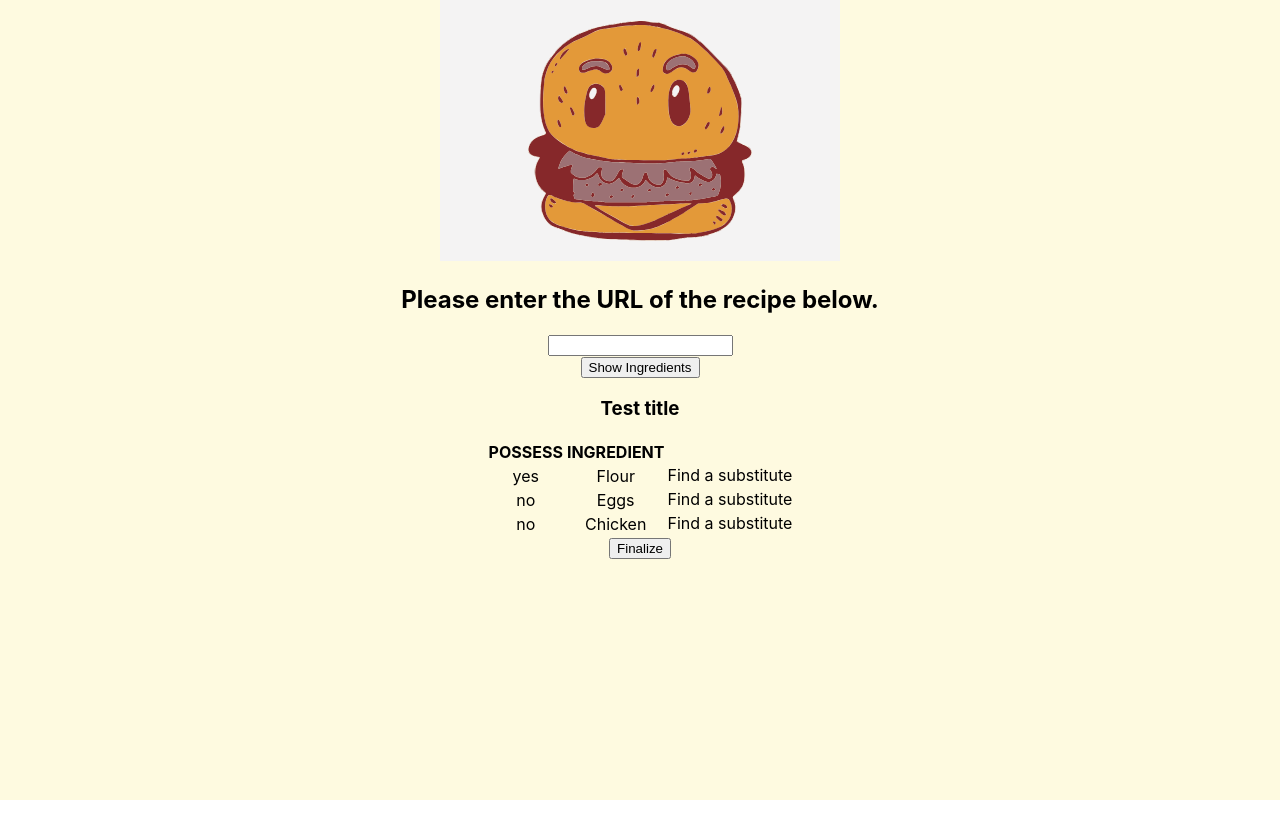
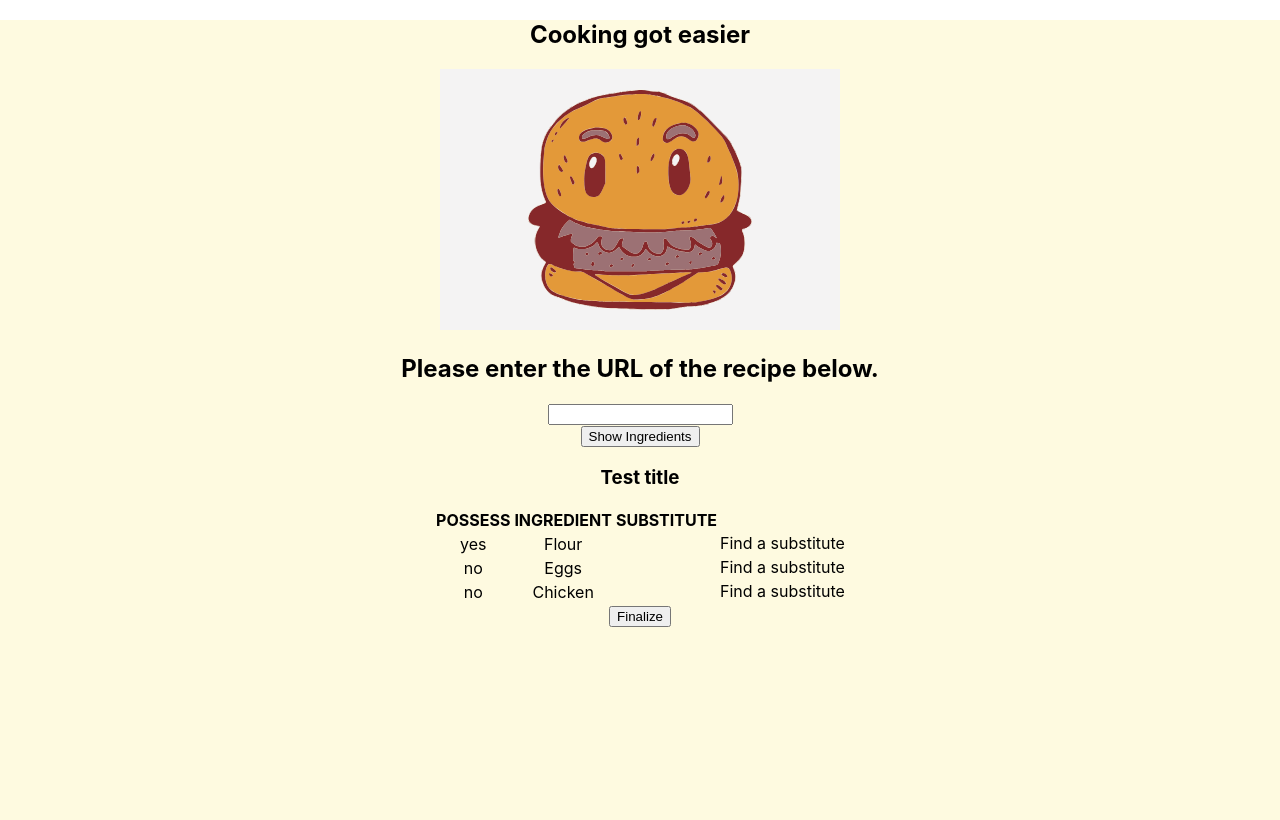
Before and after one commit to SallyLim/Recipe-Companion, a React (Create React App) app: page / in a window 1280 px wide. Both pictures are taken after a click on the button "Show Ingredients". Built offline with nearby package versions, Linux system fonts and the light colour scheme.

Commit message:
debugging substitute issue

```diff
--- a/package.json
+++ b/package.json
@@ -12,6 +12,8 @@
     "react-dom": "^17.0.1",
     "react-scripts": "4.0.1",
     "reactjs-popup": "^2.0.4",
+    "semantic-ui-css": "^2.4.1",
+    "semantic-ui-react": "^2.0.1",
     "web-vitals": "^0.2.4"
   },
   "scripts": {
--- a/src/App.js
+++ b/src/App.js
@@ -7,6 +7,7 @@ function App() {
   return (
     <div className="App">
       <section className="landing-page">
+        <h1>Cooking got easier</h1>
         <img src={logo} className="App-logo" alt="logo" />
         <URLForm />
       </section>
--- a/src/Component/SubstitutesPopUp.js
+++ b/src/Component/SubstitutesPopUp.js
@@ -2,22 +2,17 @@ import React from "react";
 import Popup from "reactjs-popup";
 import "./SubstitutesPopUp.css"
 
-export default class SubstitutesPopUp extends React.Component {
-    constructor(props) {
-        super(props)
-        this.state = {
-            substitutes: [{sub:'test3'},{sub:'test2'},{sub:'test1'}]
-        }
-    }
+/*function renderSubstitutes(subs,index) {
+        return <div className="substitute"
+                    >
+            <a>element</a>
+            </div>
+    });
+}*/
 
-    renderSubstitutes(){
-        return this.state.substitutes.map((substitute, index) =>{
-            const {sub} = substitute
-            return <div className="substitute">{sub}</div>
-        })
-    }
+     /* make all substitutes clickable and will swap with current ingredient*/
 
-    render() {
+export default function SubstitutesPopUp(subs, index) {
     return (
         <div className="pop-up">
             <Popup
@@ -30,10 +25,9 @@ export default class SubstitutesPopUp extends React.Component {
                 contentStyle={{padding: "0px", border:"none"}}
                 arrow={false}>
                 <div className="substitutes">
-                        {this.renderSubstitutes()}
+                    <a>test</a>
                 </div>
             </Popup>
         </div>
     );
 }
-}
--- a/src/Component/TableData.js
+++ b/src/Component/TableData.js
@@ -7,9 +7,9 @@ class TableData extends React.Component {
         super(props)
         this.state = {
             singleIngredients: [
-                {Possess: 'yes', ingredient: 'Flour'},
-                {Possess: 'no', ingredient: 'Eggs'},
-                {Possess: 'no', ingredient: 'Chicken'}
+                {Possess: 'yes', ingredient: 'Flour', substitute:''},
+                {Possess: 'no', ingredient: 'Eggs',substitute:''},
+                {Possess: 'no', ingredient: 'Chicken',substitute:''}
             ],
             title : ['Test title']
         }
@@ -18,12 +18,13 @@ class TableData extends React.Component {
     renderTableContent(){
 
         return this.state.singleIngredients.map((singleIngredient, index) =>{
-            const {Possess, ingredient} = singleIngredient
+            const {Possess, ingredient,substitute} = singleIngredient
             return(
-                <tr key={ingredient}>
+                <tr key={index}>
                     <td>{Possess}</td>
                     <td>{ingredient}</td>
-                    <SubstitutesPopUp/>
+                    <td>{substitute}</td>
+                    {SubstitutesPopUp(["test1", "test2", "test3"], index)}
                 </tr>
             )
         })
@@ -35,6 +36,13 @@ class TableData extends React.Component {
             return <th key={index}>{key.toUpperCase()}</th>
         })
     }
+
+    editSubs(index, sub){
+        this.setState(
+            this.state.singleIngredients[index].substitute = sub
+        )
+    }
+
 
     render() {
         const {title} = this.state;
```
Also changed, not shown: src/Component/CheckBox.js (+6 -19 lines), src/FinalRecipe.js (added), 2 other files (tests, documents, lock files or other folders). Lines whose indentation alone changed are shown as unchanged.
